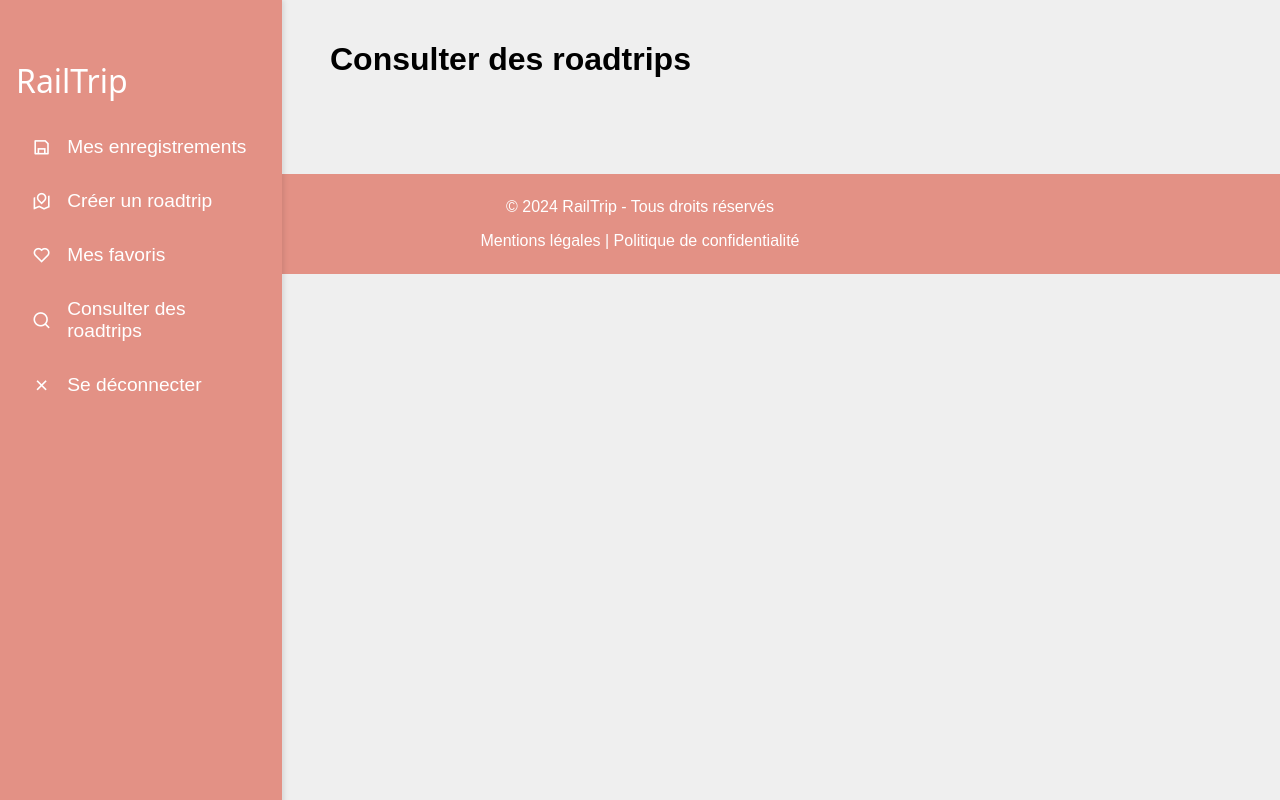
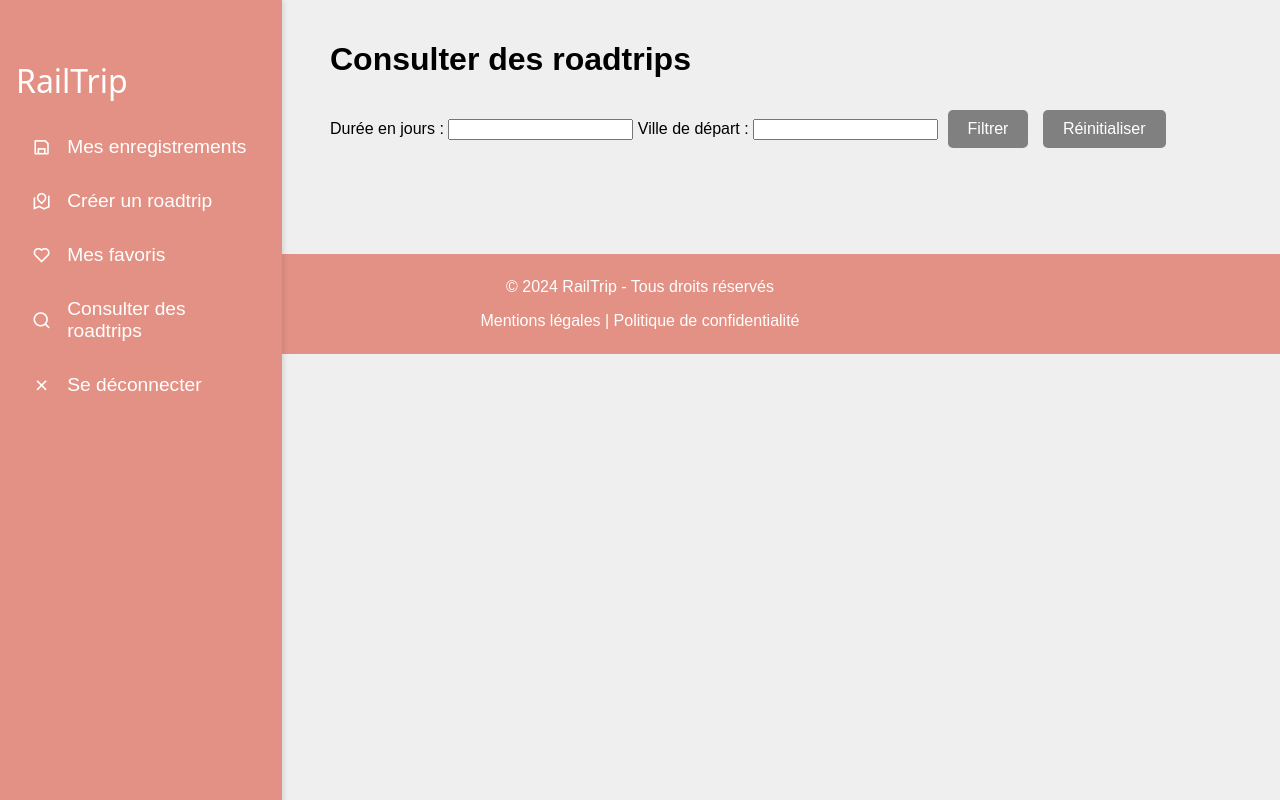
Before and after one commit to julieginest/Rail-Trip, a Django app: template App-RailTrip/App/templates/app_users/consulter.html in a window 1280 px wide. Run offline with Django 5.2, Linux system fonts and the light colour scheme; the template is opened without the code that fills it, so the values that code supplies are empty; some libraries are stand-ins or nearby versions; some web fonts are replaced.

Commit message:
ajout de filtrer pour consulter roadtrip

```diff
--- a/App-RailTrip/App/App/models/roadtrip.py
+++ b/App-RailTrip/App/App/models/roadtrip.py
@@ -3,7 +3,6 @@ from .user import Utilisateur
 
 class RoadTrip(models.Model):
     id = models.AutoField(primary_key=True)
-    nom = models.CharField(max_length=100)  # Nouveau champ
     publique = models.BooleanField(default=False)
     etapes = models.CharField(max_length=255)
     depart = models.DateField()
--- a/App-RailTrip/App/static/css/style.css
+++ b/App-RailTrip/App/static/css/style.css
@@ -565,6 +565,25 @@ body {
     display: none;
 }
 
+.button-filtrer {
+    display: inline-block;
+    margin: 10px 5px;
+    padding: 10px 20px;
+    background-color: grey;
+    color: white;
+    border: darkslategrey;
+    cursor: pointer;
+    text-align: center;
+    text-decoration: none;
+    font-size: 16px;
+    border-radius: 5px;
+    transition: background-color 0.3s;
+}
+
+.button-filtrer:hover {
+    background-color: #45a049; /* Couleur de fond plus foncée au survol */
+}
+
 
 /* Mobile (écrans plus petits que 768px) */
 @media (max-width: 768px) {
--- a/App-RailTrip/App/templates/app_users/consulter.html
+++ b/App-RailTrip/App/templates/app_users/consulter.html
@@ -32,6 +32,18 @@
         </div>
         {% endif %}
         <h1 class="profile-title">Consulter des roadtrips</h1>
+
+        <!-- Formulaire de filtrage -->
+         <form method="GET" action="{% url 'consulter' %}">
+            <label for="duree">Durée en jours :</label>
+            <input type="number" name="duree" id="duree">
+            <label for="depart">Ville de départ :</label>
+            <input type="text" name="depart" id="depart">
+            <button type="submit" class="button-filtrer">Filtrer</button>
+            <a href="{% url 'consulter' %}" class="button-filtrer">Réinitialiser</a>
+        </form>
+
+
         <div class="trajet-results">
             {% for roadtrip in roadtrips %}
             <div>
```
Also changed, not shown: App-RailTrip/App/App/views/consulter.py (+9 -3 lines).
